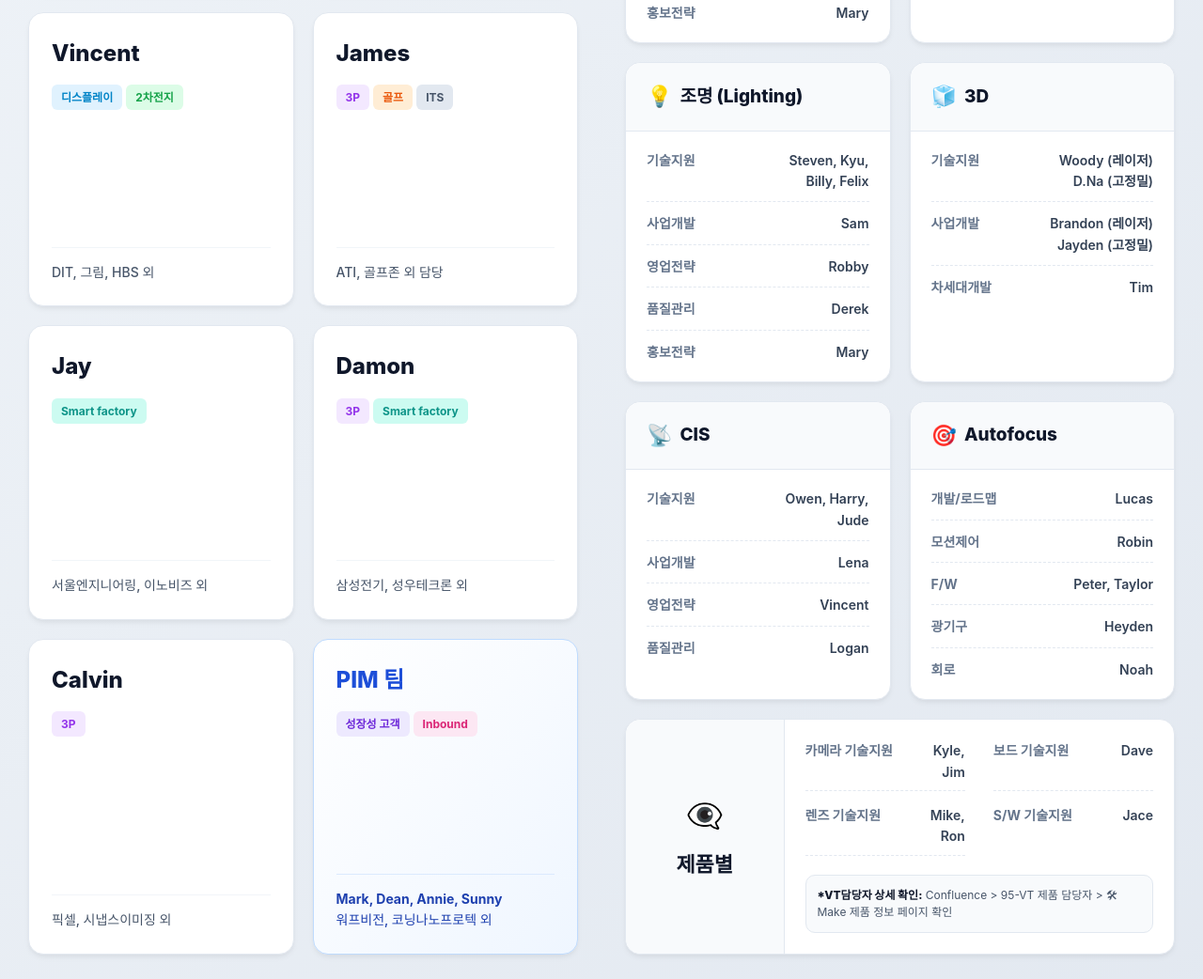
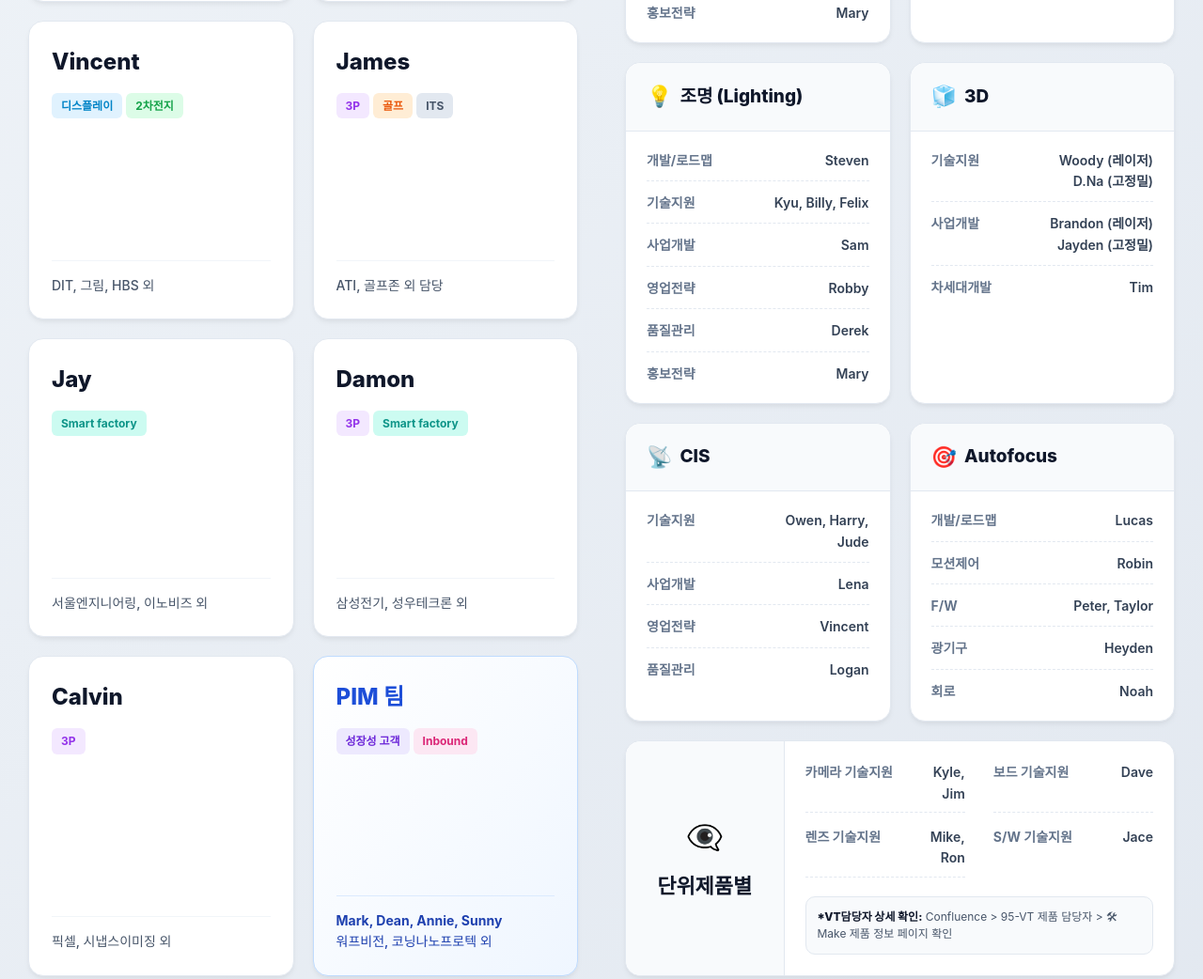
Before and after one commit to Lara999777/EOC, a plain HTML site: page index.html in a window 1280 px wide. Shown: the part 976-2018 px from the top of the page at 94% size. Drawn offline with Linux system fonts and the light colour scheme.

```diff
--- a/index.html
+++ b/index.html
@@ -554,7 +554,10 @@
                     <div class="product-content">
                         <div class="role-list">
                             <div class="role-item">
-                                <span class="role-title">기술지원</span><span class="role-members">Steven, Kyu, Billy, Felix</span>
+                                <span class="role-title">개발/로드맵</span><span class="role-members">Steven</span>
+                            </div>
+                            <div class="role-item">
+                                <span class="role-title">기술지원</span><span class="role-members">Kyu, Billy, Felix</span>
                             </div>
                             <div class="role-item">
                                 <span class="role-title">사업개발</span><span class="role-members">Sam</span>
@@ -645,7 +648,7 @@
                     <div class="product-header">
                         <div class="product-name">
                             <span class="product-icon">👁️‍🗨️</span>
-                            <span>제품별</span>
+                            <span>단위제품별</span>
                         </div>
                         <svg class="toggle-icon" viewBox="0 0 24 24" fill="none" stroke="currentColor" stroke-width="2.5" stroke-linecap="round" stroke-linejoin="round"><polyline points="6 9 12 15 18 9"></polyline></svg>
                     </div>
```
